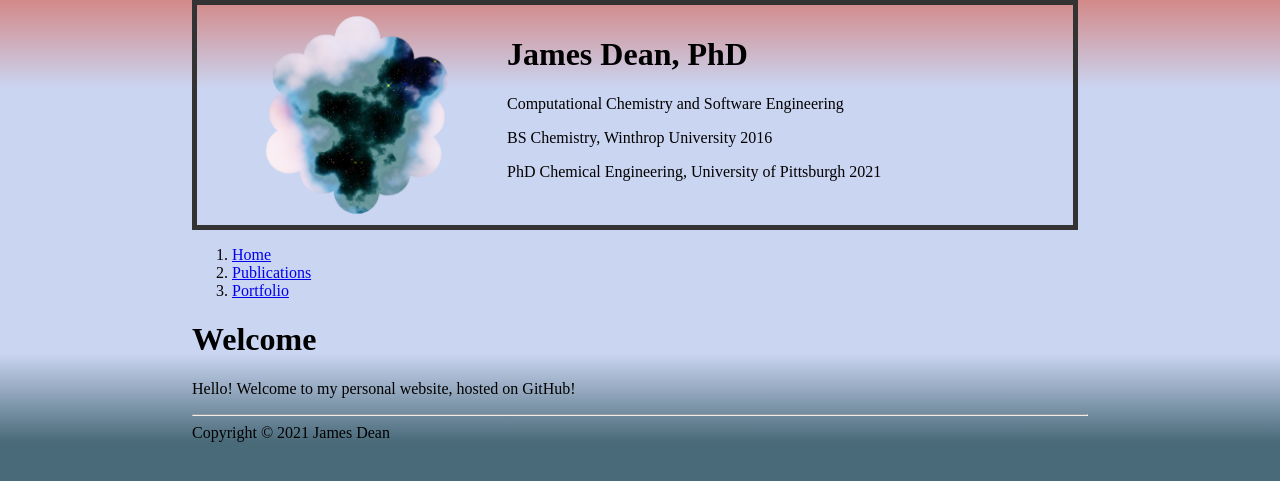
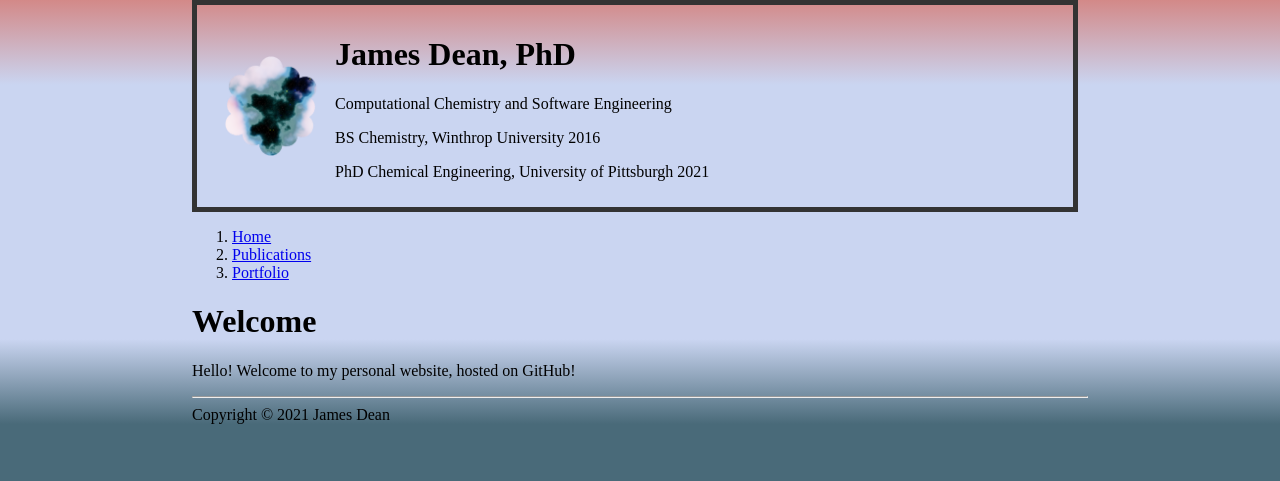
Before and after one commit to AcylSilane/acylsilane.github.io, a Jekyll site: the page built from index.md, in a window 1280 px wide. Shown: the top 481 px of the page. Built offline with Jekyll 4.4.1, drawn with Linux system fonts in a browser that asks for light colours.

Commit message:
Reduce size of lefthand header image

```diff
--- a/assets/css/styles.css
+++ b/assets/css/styles.css
@@ -23,12 +23,12 @@ header {
 
 .header-container {
     display: grid;
-    grid-template-columns: 300px auto;
+    grid-template-columns: 128px auto;
     margin: 10px 10px 10px 10px;
 }
 
 header img {
-    max-width: 200px;
+    max-width: 100px;
     height: auto;
 }
 .header-image {
```
